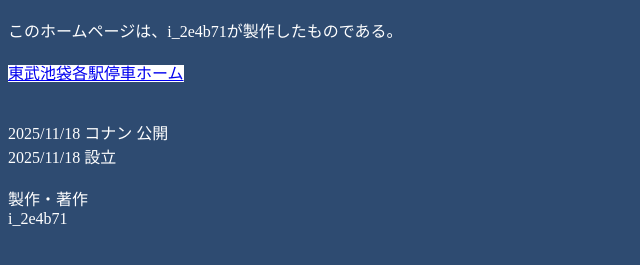
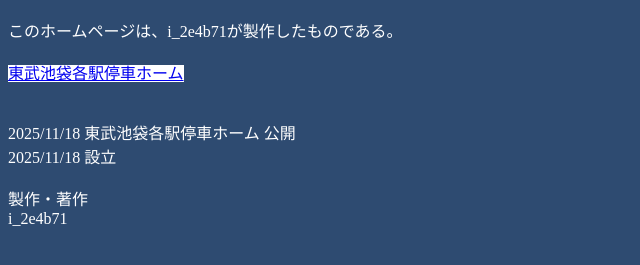
Before and after one commit to shichimi73scm/i_2e4b71, a plain HTML site: page index.html in a window 1280 px wide. Shown: the part 57-322 px from the top of the page, without its empty margins (0-640 px from the left). Drawn offline with Linux system fonts and the light colour scheme.

Commit message:
Update index.html

```diff
--- a/index.html
+++ b/index.html
@@ -7,9 +7,9 @@
 <BODY>
 <h1>i_2e4b71のページ</h1>
   <p>このホームページは、i_2e4b71が製作したものである。<br><br>
-  <a href="https://i_2e4b71.github.io/tobu-ike.html">東武池袋各駅停車ホーム</a><br>
+  <a href="https://i_2e4b71.github.io/main/tobu-ike.html">東武池袋各駅停車ホーム</a><br>
     <br><br>
-    2025/11/18 コナン 公開<br>
+    2025/11/18 東武池袋各駅停車ホーム 公開<br>
 2025/11/18 設立<br><br>
 製作・著作<br>
 i_2e4b71</p>
```
